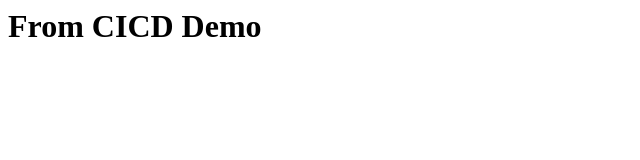
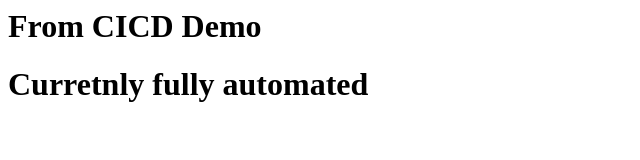
Before and after one commit to assyafii/cartenz-demo, a plain HTML site: page index.html in a window 1280 px wide. Shown: the whole page, without its empty margins (0-640 px from the left). Drawn offline with Linux system fonts and the light colour scheme.

Commit message:
Update index.html

```diff
--- a/index.html
+++ b/index.html
@@ -1 +1,2 @@
 <h1>From CICD Demo</h1>
+<h1>Curretnly fully automated</h1>
```
